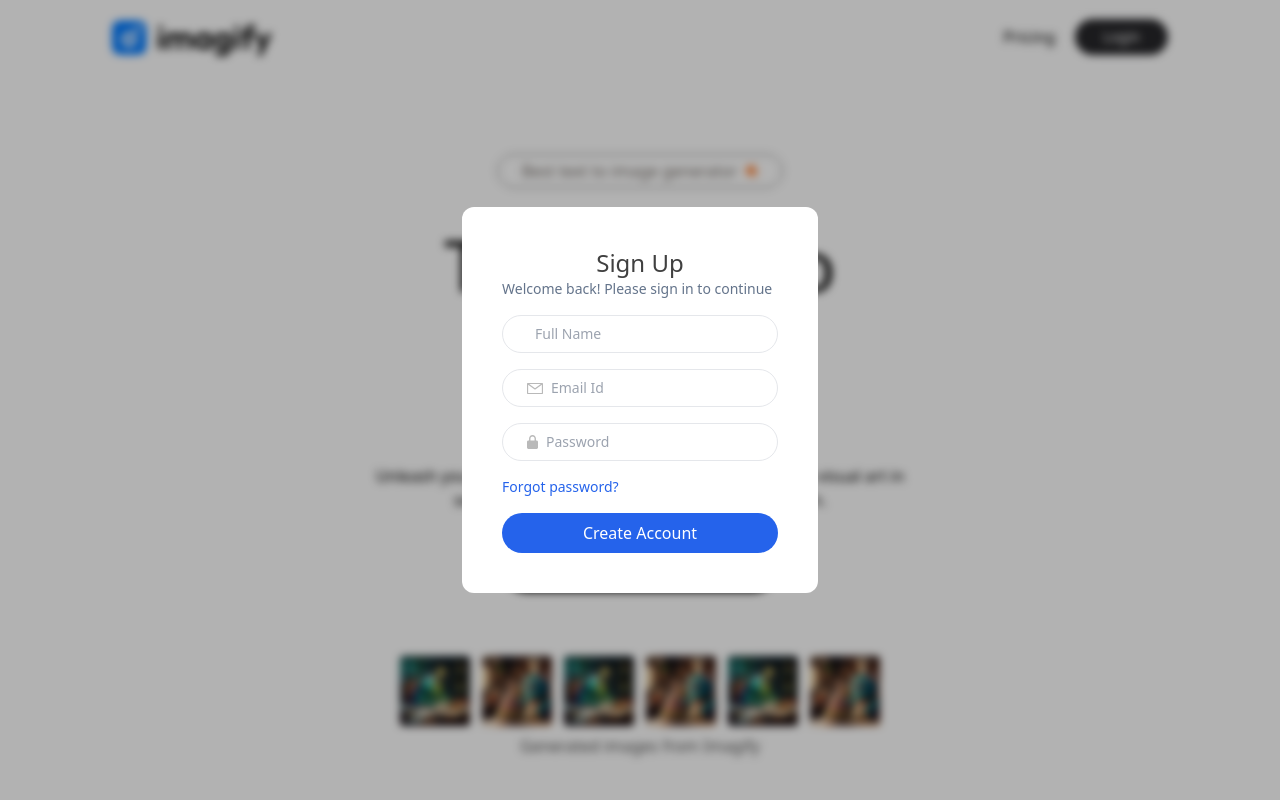
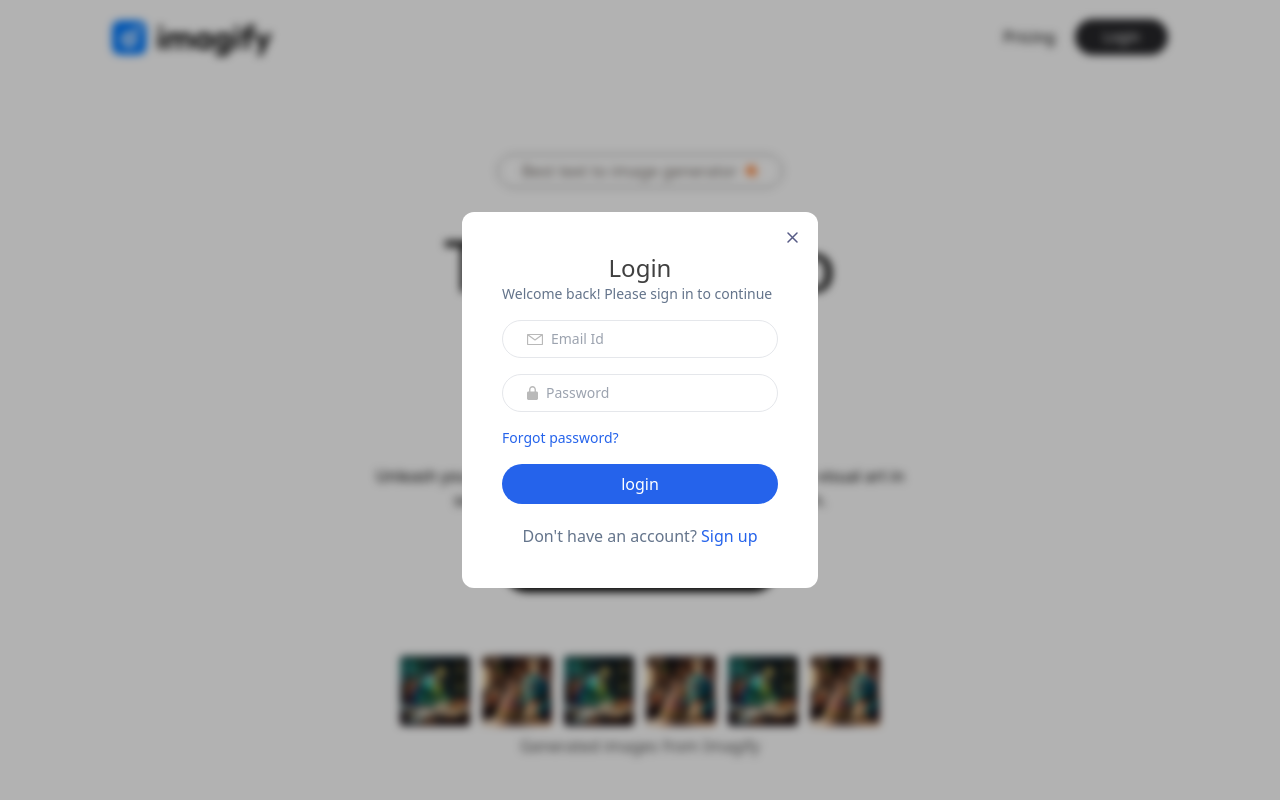
Before and after one commit to 830Utpal/GenCanvas, a React (Vite) app: page / in a window 1280 px wide. Shown: the top 800 px of the page. Built offline with nearby package versions, Linux system fonts and the light colour scheme.

Commit message:
frontend signup

```diff
--- a/src/components/Login.jsx
+++ b/src/components/Login.jsx
@@ -1,16 +1,17 @@
-import React from 'react'
+import React, { useState } from 'react'
 import { assets } from '../assets/assets'
 
 const Login = () => {
+    const[state,setState]=useState('Login')
   return (
     <div className='absolute top-0 left-0 right-0 bottom-0 z-10 backdrop-blur-sm bg-black/30 flex justify-center items-center'>
       <form className='relative bg-white p-10 rounded-xl text-slate-500'>
-        <h1 className='text-center text-2xl text-neutral-700 font-medium'>Sign Up</h1>
+        <h1 className='text-center text-2xl text-neutral-700 font-medium'>{state}</h1>
         <p className='text-sm'>Welcome back! Please sign in to continue</p>
-        <div className='border px-6 py-2 flex items-center gap-2 rounded-full mt-4'>
+        { state !== 'Login' && <div className='border px-6 py-2 flex items-center gap-2 rounded-full mt-4'>
             <img src={assets.user_icon} alt="" />
             <input type='text' className='outline-none text-sm' placeholder='Full Name' required/>
-        </div>
+        </div>}
         <div className='border px-6 py-2 flex items-center gap-2 rounded-full mt-4'>
             <img src={assets.email_icon} alt="" />
             <input type='email' className='outline-none text-sm' placeholder='Email Id' required/>
@@ -20,7 +21,13 @@ const Login = () => {
             <input type='password' className='outline-none text-sm' placeholder='Password' required/>
         </div>
         <p className='text-sm text-blue-600 my-4 cursor-pointer'>Forgot password?</p>
-        <button className='bg-blue-600 w-full text-white py-2 rounded-full'>Create Account</button>
+        <button className='bg-blue-600 w-full text-white py-2 rounded-full'>{state === 'Login' ? 'login' : 'Create account'}</button>
+
+        { state==='Login' ?<p className='mt-5 text-center'>Don't have an account? <span className='text-blue-600'>Sign up</span></p>
+         :
+         <p className='mt-5 text-center'>    Already have an account? <span className='text-blue-600'>Login</span></p>}
+
+        <img src={assets.cross_icon} alt="" className='absolute top-5 right-5 cursor-pointer'/>
       </form>
     </div>
   )
```
